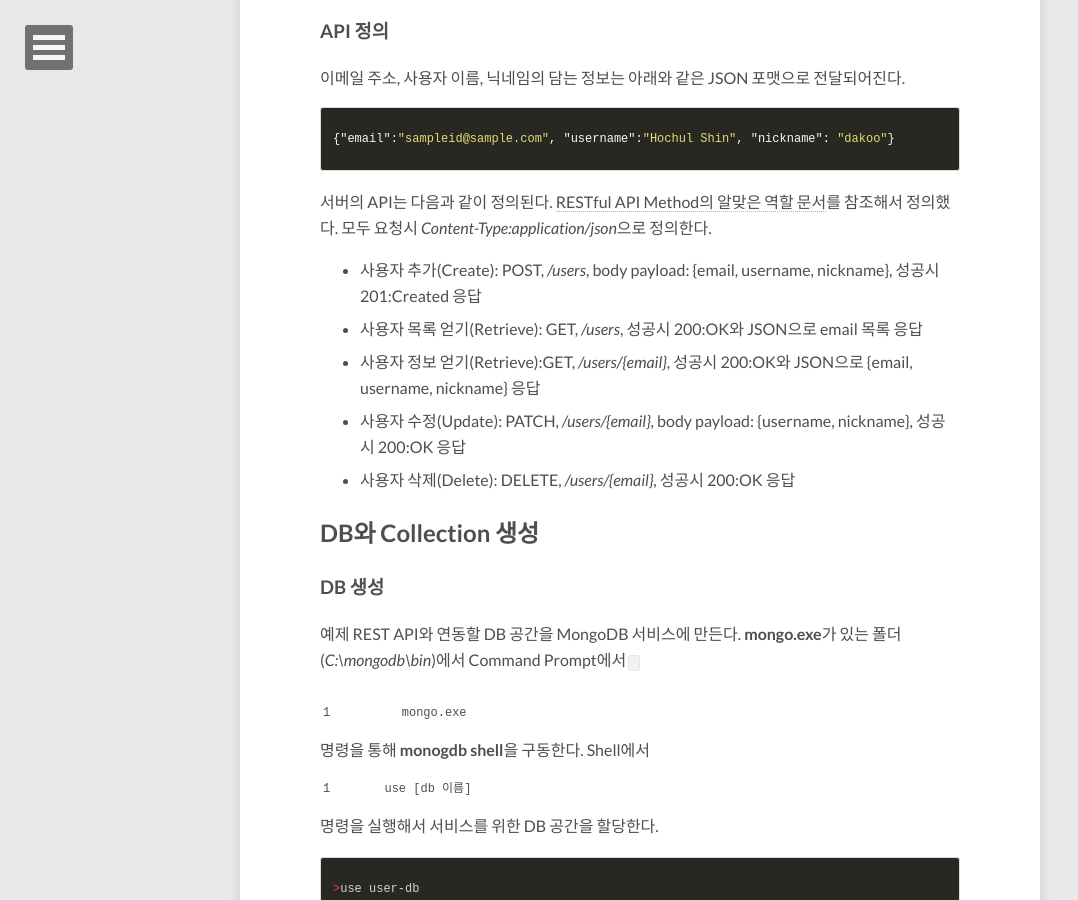
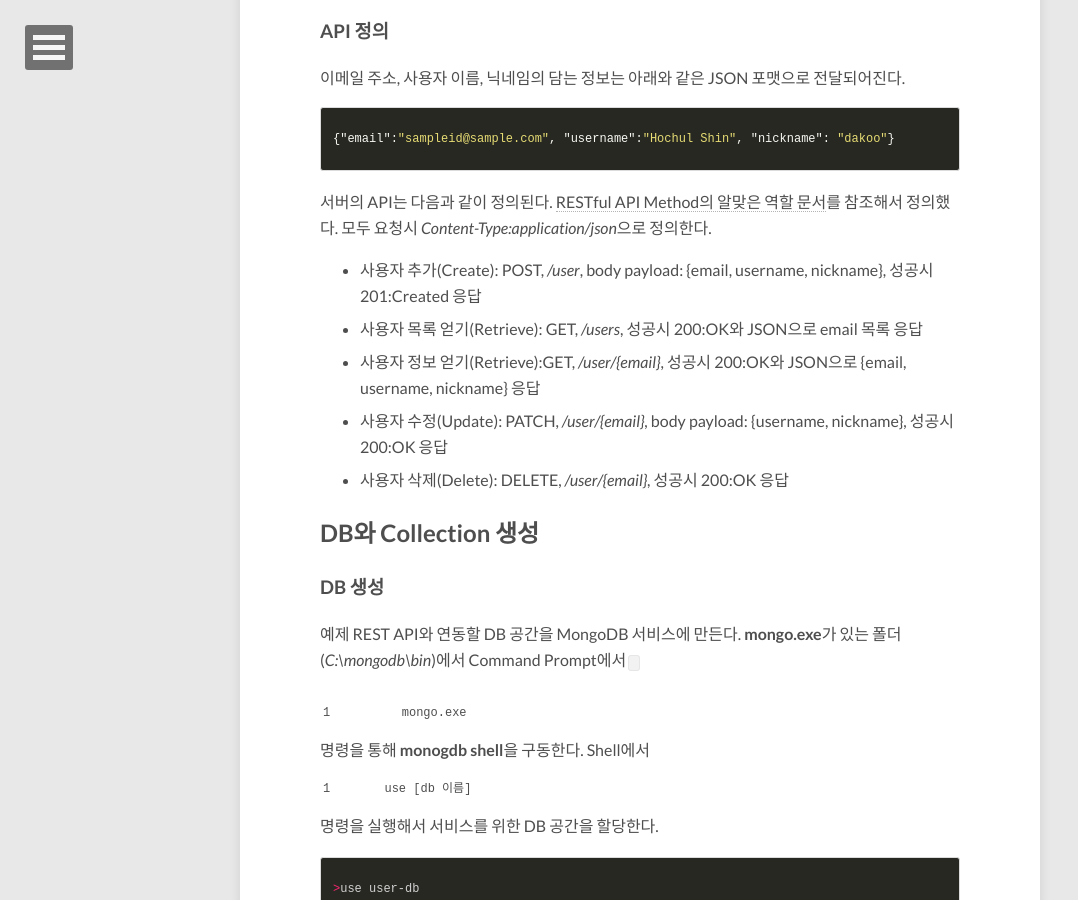
Before and after one commit to dakoo/dakoo.github.io, a Jekyll site: the page built from _posts/2015-07-13-simple-restapi-using-hapi-mongodb-sample-1.md, in a window 1280 px wide and 900 px high, scrolled down 1214 px. Shown: the whole window, without its empty margins (0-1078 px from the left). Built offline with Jekyll 4.4.1, drawn with Linux system fonts in a browser that asks for light colours; nearby versions of some CDN libraries; comment, search, counter and statistics services are not loaded.

Commit message:
Update 2015-07-13-simple-restapi-using-hapi-mongodb-sample-1.md

```diff
--- a/_posts/2015-07-13-simple-restapi-using-hapi-mongodb-sample-1.md
+++ b/_posts/2015-07-13-simple-restapi-using-hapi-mongodb-sample-1.md
@@ -38,11 +38,11 @@ Hapi와 mongoDB를 이용하여 간단한 REST API 서버를 구현하는 방법
 
 서버의 API는 다음과 같이 정의된다. [RESTful API Method의 알맞은 역할 문서](http://blog.remotty.com/blog/2014/01/28/lets-study-rest/#method)를 참조해서 정의했다. 모두 요청시 *Content-Type:application/json*으로 정의한다.
 
-- 사용자 추가(Create): POST, */users*, body payload: {email, username, nickname}, 성공시 201:Created 응답
+- 사용자 추가(Create): POST, */user*, body payload: {email, username, nickname}, 성공시 201:Created 응답
 - 사용자 목록 얻기(Retrieve): GET, */users*, 성공시 200:OK와 JSON으로 email 목록 응답
-- 사용자 정보 얻기(Retrieve):GET, */users/{email}*, 성공시 200:OK와 JSON으로 {email, username, nickname} 응답
-- 사용자 수정(Update): PATCH, */users/{email}*, body payload: {username, nickname}, 성공시 200:OK 응답
-- 사용자 삭제(Delete): DELETE, */users/{email}*, 성공시 200:OK 응답
+- 사용자 정보 얻기(Retrieve):GET, */user/{email}*, 성공시 200:OK와 JSON으로 {email, username, nickname} 응답
+- 사용자 수정(Update): PATCH, */user/{email}*, body payload: {username, nickname}, 성공시 200:OK 응답
+- 사용자 삭제(Delete): DELETE, */user/{email}*, 성공시 200:OK 응답
 
 ## DB와 Collection 생성
 
```
